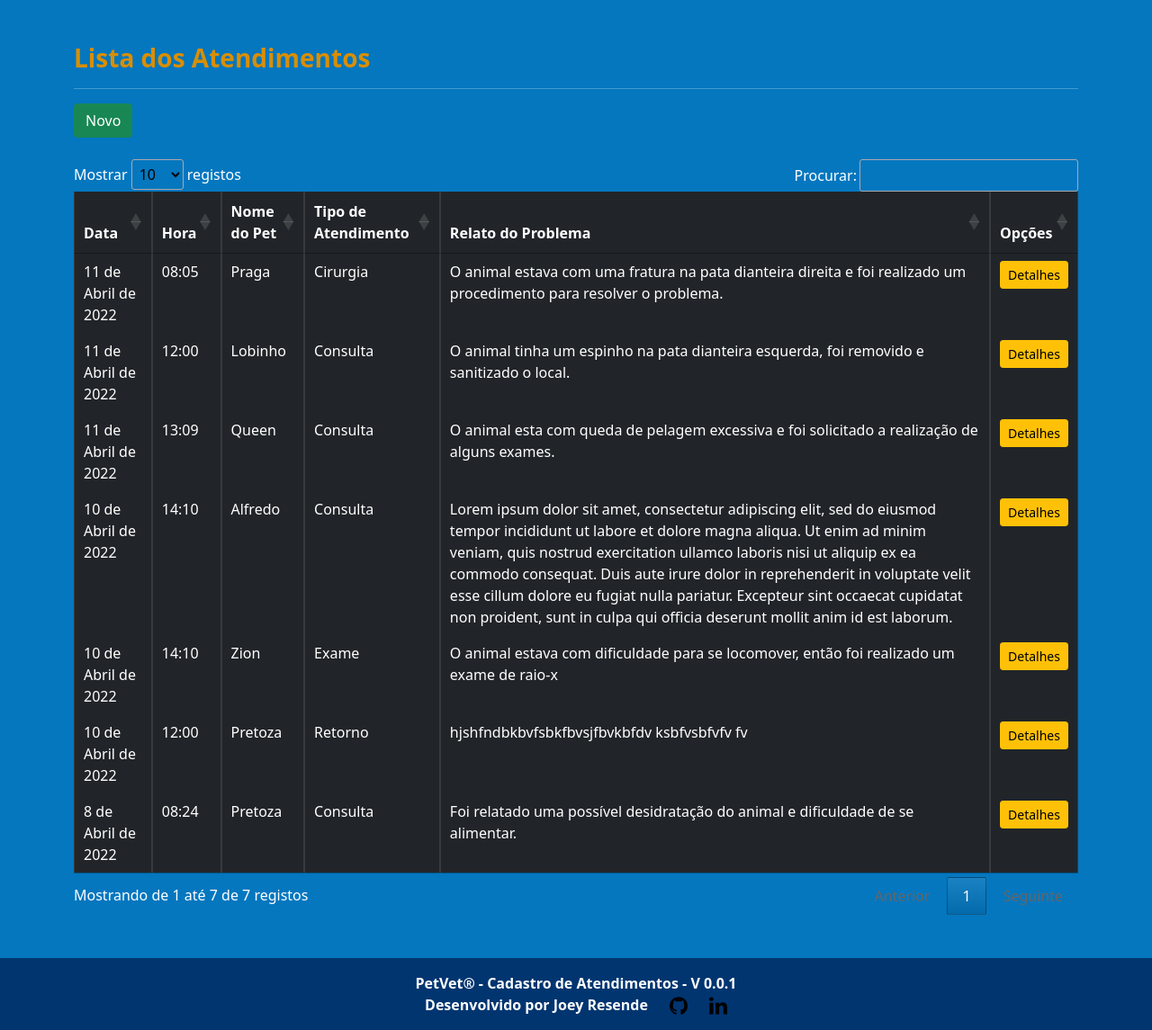
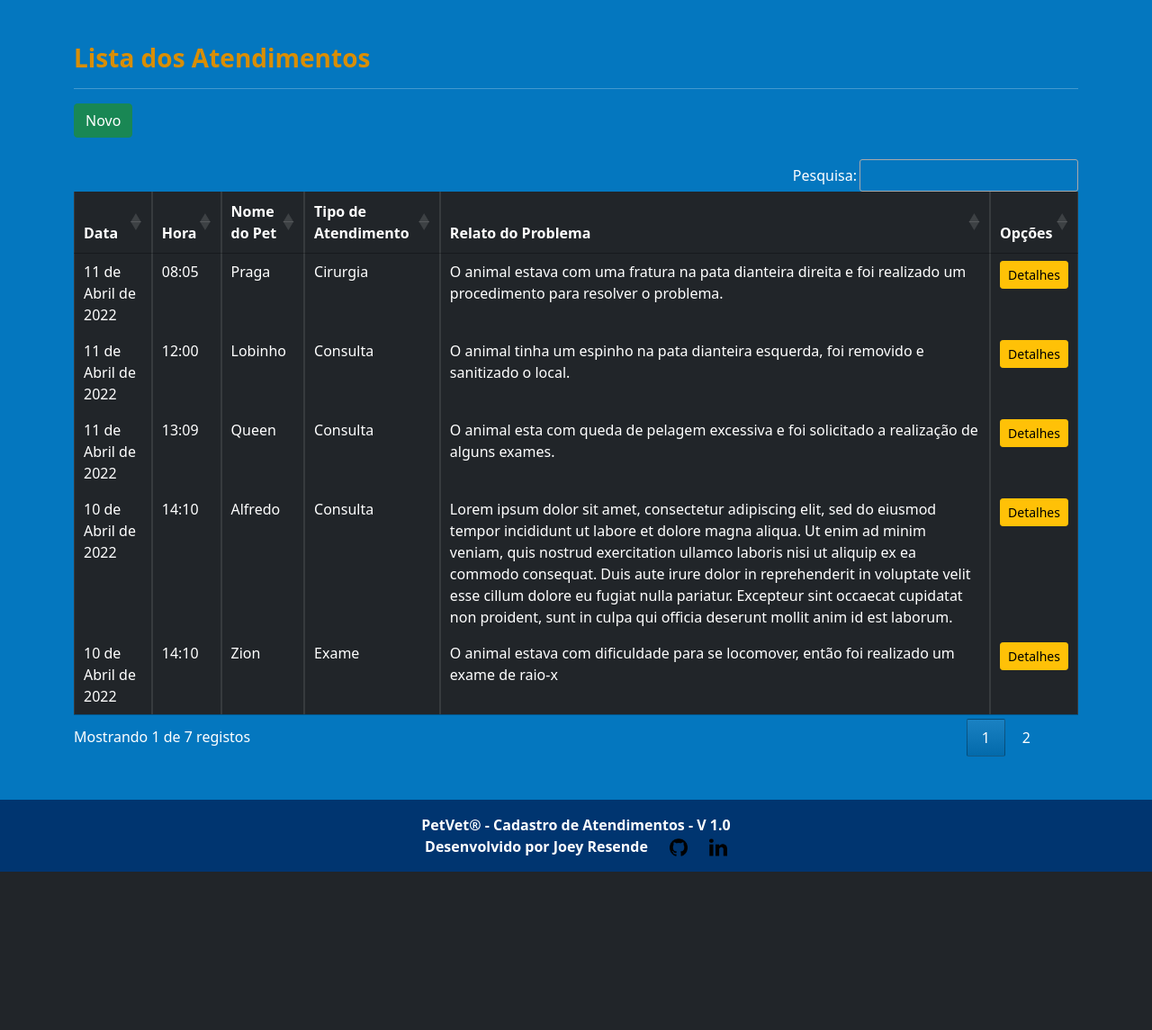
Before and after one commit to Joey-Resende/PetVet, a Django app: page /core/medical_cares/ in a window 1280 px wide. Shown: the part 66-1211 px from the top of the page at 90% size. After the commit the page ends 1035 px from the top, so only its background shows below. Run offline with Django 4.2, Linux system fonts and the light colour scheme; a user stored in the database is signed in; data comes from the database, SQL or seed files in the repository; both versions use the stored data as it was after the commit; some libraries are stand-ins or nearby versions.

Commit message:
Customizando a list view medical care do datatables

```diff
--- a/PetVet/core/templates/core/base_model.html
+++ b/PetVet/core/templates/core/base_model.html
@@ -139,7 +139,7 @@
       <div class="container-fluid text-center p-3">
         <div class="row justify-content-md-center">
           <div class="col text-center">
-            <span><strong>PetVet® - Cadastro de Atendimentos - V 0.0.1</strong></span><br>
+            <span><strong>PetVet® - Cadastro de Atendimentos - V 1.0</strong></span><br>
           </div>
         </div>
         <div class="row justify-content-md-center">
--- a/PetVet/core/templates/core/medical_care_list.html
+++ b/PetVet/core/templates/core/medical_care_list.html
@@ -54,25 +54,25 @@
           responsive: true,
           // "bSort": false,
           "aaSorting": [],
-          "pageLength": 10,
+          "pageLength": 5,
           "language": {
               "decimal": "",
               "emptyTable": "Sem dados disponíveis",
-              "info": "Mostrando de _START_ até _END_ de _TOTAL_ registos",
+              "info": "Mostrando _START_ de _TOTAL_ registos",
               "infoEmpty": "Mostrando de 0 até 0 de 0 registos",
               "infoFiltered": "(filtrado de _MAX_ registos no total)",
               "infoPostFix": "",
               "thousands": ",",
-              "lengthMenu": "Mostrar _MENU_ registos",
+              "lengthMenu": "",
               "loadingRecords": "A carregar dados...",
               "processing": "A processar...",
-              "search": "Procurar:",
+              "search": "Pesquisa:",
               "zeroRecords": "Não foram encontrados resultados",
               "paginate": {
                   "first": "Primeiro",
                   "last": "Último",
-                  "next": "Seguinte",
-                  "previous": "Anterior"
+                  "next": "",
+                  "previous": ""
               },
               "aria": {
                   "sortAscending": ": ordem crescente",
```
Also changed, not shown: PetVet/db.sqlite3.
